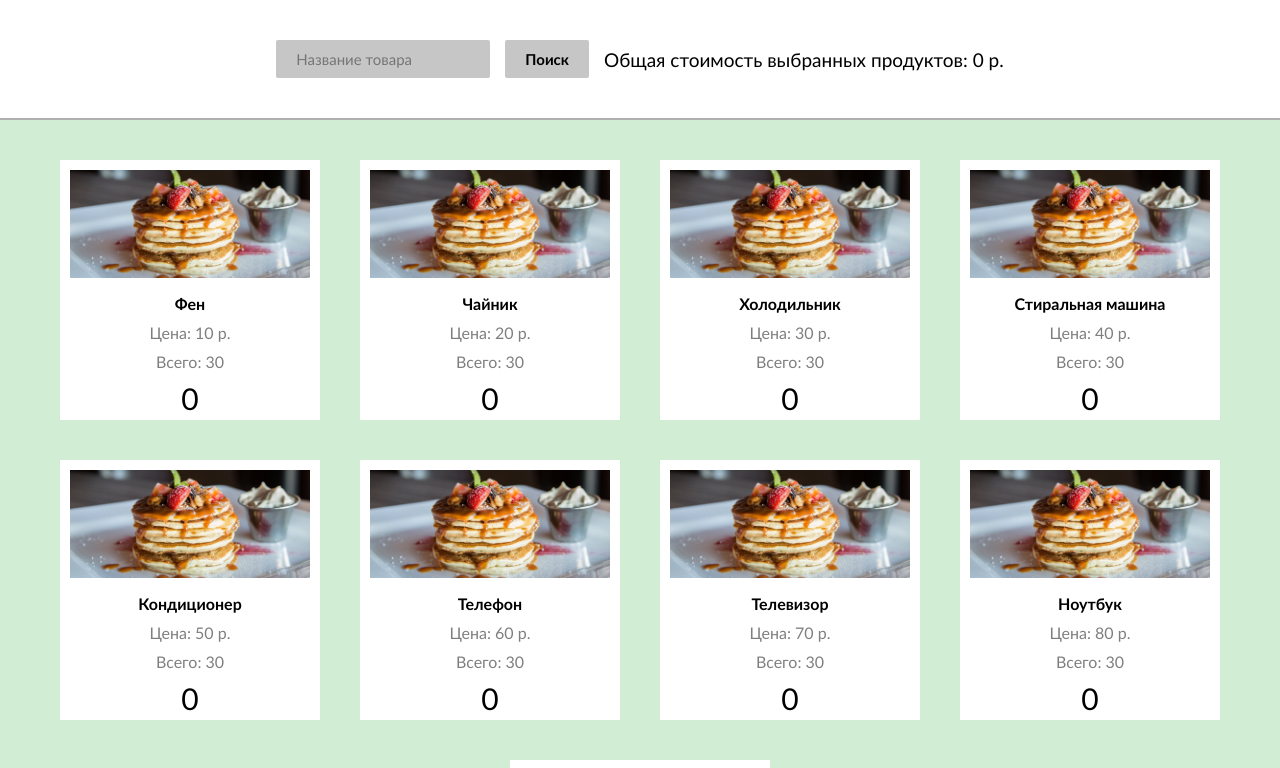
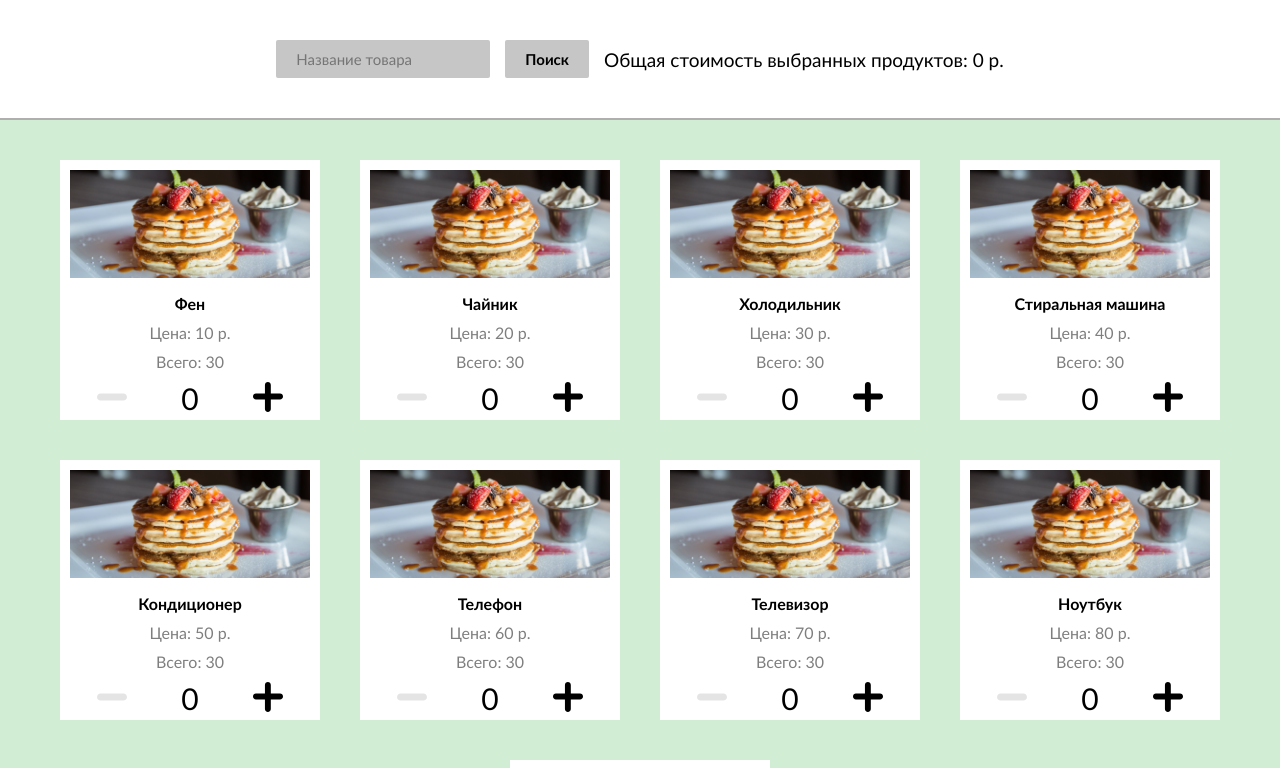
Before and after one commit to ViacheslavKechkin/mini-project-class-components, a React (Create React App) app: page / in a window 1280 px wide. Shown: the top 768 px of the page. Built offline with nearby package versions, Linux system fonts and the light colour scheme.

Commit message:
fix comments

```diff
--- a/src/components/Product/index.jsx
+++ b/src/components/Product/index.jsx
@@ -38,23 +38,27 @@ class Product extends PureComponent {
         <div className="product__function">
           <Button
             product={product}
-            count={count}
-            action={minus}
             onChangeQuantity={onChangeQuantity}
-            buttonStyle={"product__icon product__icon--inactive"}
             add={true}
-            description={"decrease"}
-          />
+          >
+            <img
+              className={
+                count
+                  ? "product__icon"
+                  : "product__icon product__icon--inactive"
+              }
+              src={minus}
+              alt={"decrease"}
+            />
+          </Button>
           <div className="product__quantity">{count}</div>
           <Button
             product={product}
-            count={count}
-            action={plus}
             onChangeQuantity={onChangeQuantity}
-            buttonStyle={"product__icon"}
             add={false}
-            description={"increase"}
-          />
+          >
+            <img className={"product__icon"} src={plus} alt={"increase"} />
+          </Button>
         </div>
       </div>
     );
--- a/src/primitive/Button/index.jsx
+++ b/src/primitive/Button/index.jsx
@@ -2,26 +2,16 @@ import React, { Component } from "react";
 
 class Button extends Component {
   render() {
-    const {
-      product,
-      count,
-      action,
-      onChangeQuantity,
-      buttonStyle,
-      add,
-      description,
-    } = this.props;
+    const { product, onChangeQuantity, add, ...restProps } = this.props;
 
     return (
       <button
+        {...restProps}
         className="product__button"
+        type="button"
         onClick={() => onChangeQuantity({ product, add })}
       >
-        <img
-          className={count ? "product__icon" : { buttonStyle }}
-          src={action}
-          alt={description}
-        />
+        {this.props.children}
       </button>
     );
   }
--- a/src/utils/index.jsx
+++ b/src/utils/index.jsx
@@ -1,10 +1,8 @@
 import { toast } from "react-toastify";
 
-const showError = (message) => {
-  return toast.error(message, {
+const showError = (message) =>
+  toast.error(message, {
     position: "bottom-right",
     autoClose: 2000,
   });
-};
-
 export default showError;
```
Also changed, not shown: public/product.jpeg (added).
